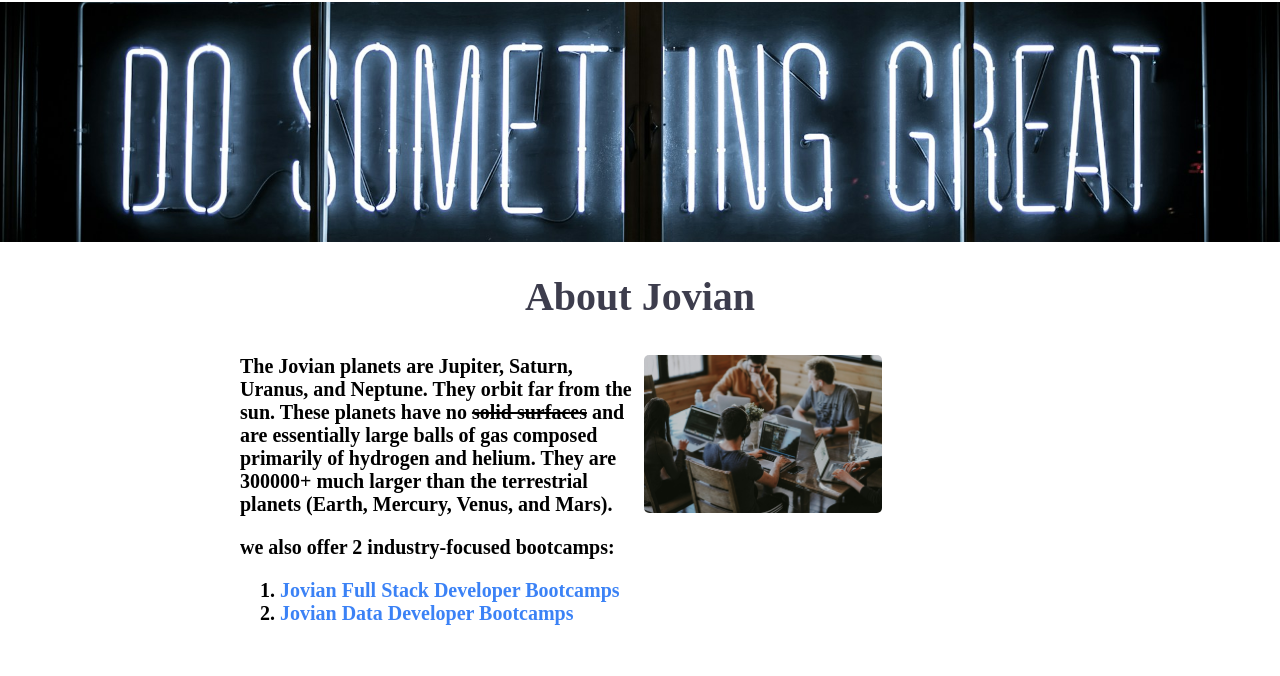
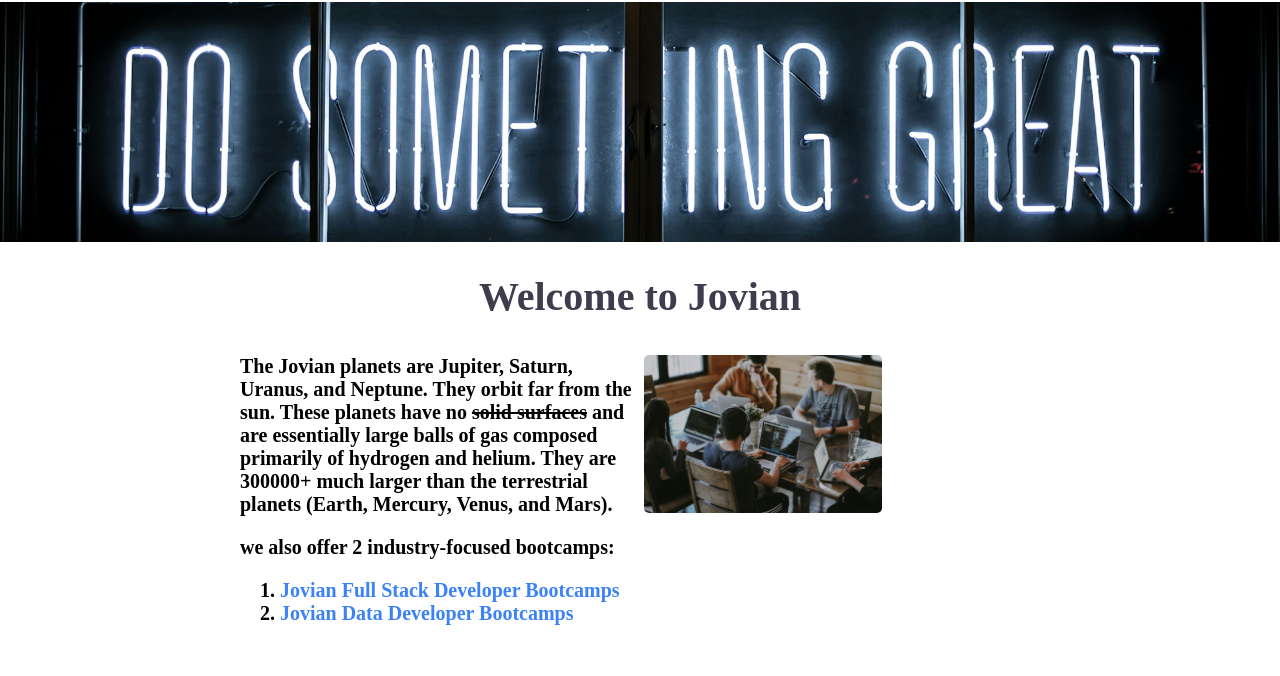
Before and after one commit to Anum-Fati/jovian-career-responsive-live, a plain HTML site: page src/index.html in a window 1280 px wide. Shown: the part 98-774 px from the top of the page. Drawn offline with Linux system fonts and the light colour scheme.

Commit message:
change to "Welcome to Jovian"

```diff
--- a/src/index.html
+++ b/src/index.html
@@ -13,7 +13,7 @@
         <img id="logo" src="https://d1psgljc389n8q.cloudfront.net/bootcamps/logos/Z_awBFpU5" alt="Jovian logo">
     </div>
     <img id="banner" src="Banner.jpg.jpg" alt="Banner" height="240">
-    <h1>About Jovian</h1>
+    <h1>Welcome to Jovian</h1>
     <div id="about">
         <div id="description">
 
```
Also changed, not shown: 1 other file.
